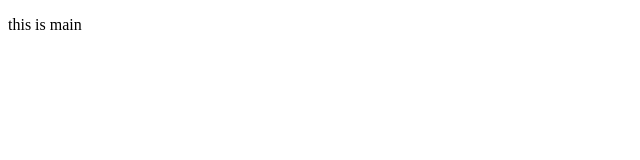
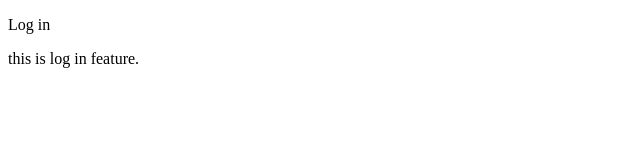
Before and after one commit to sitharosrey/git-test-5, a plain HTML site: page index.html in a window 1280 px wide. Shown: the whole page, without its empty margins (0-640 px from the left). Drawn offline with Linux system fonts and the light colour scheme.

Commit message:
add login feature

```diff
--- a/index.html
+++ b/index.html
@@ -6,6 +6,7 @@
     <title>Document</title>
 </head>
 <body>
-    <p>this is main</p>
+    <p>Log in</p>
+    <p>this is log in feature.</p>
 </body>
 </html>
```
